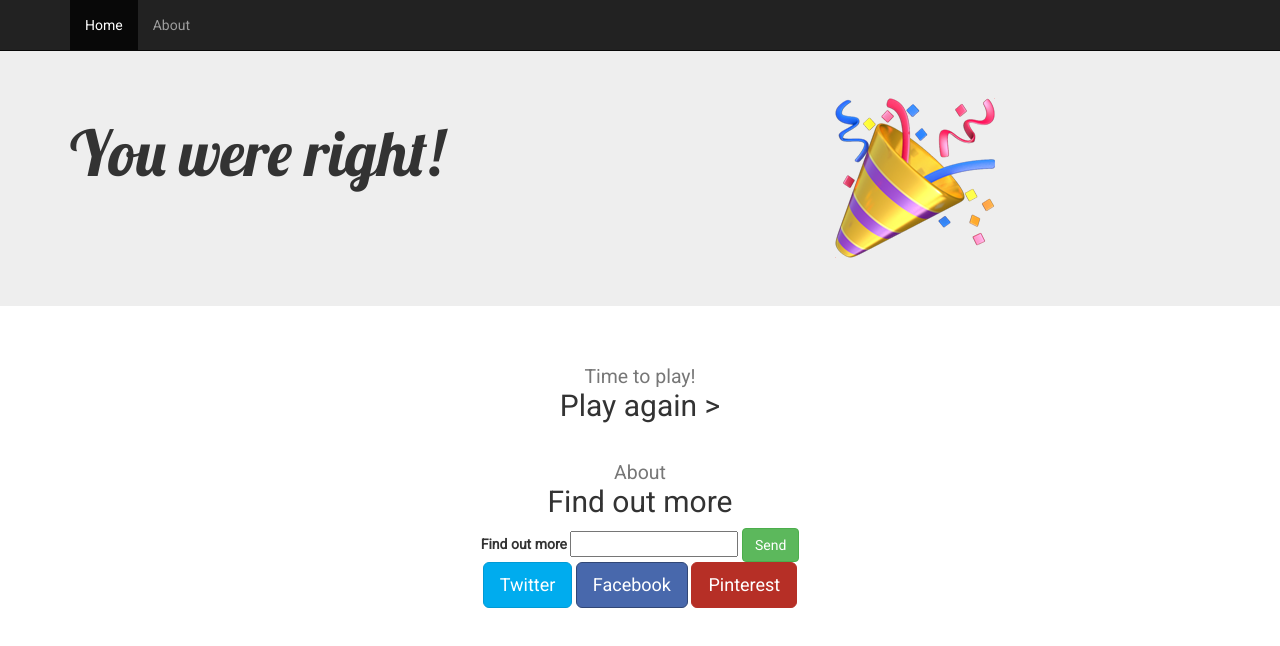
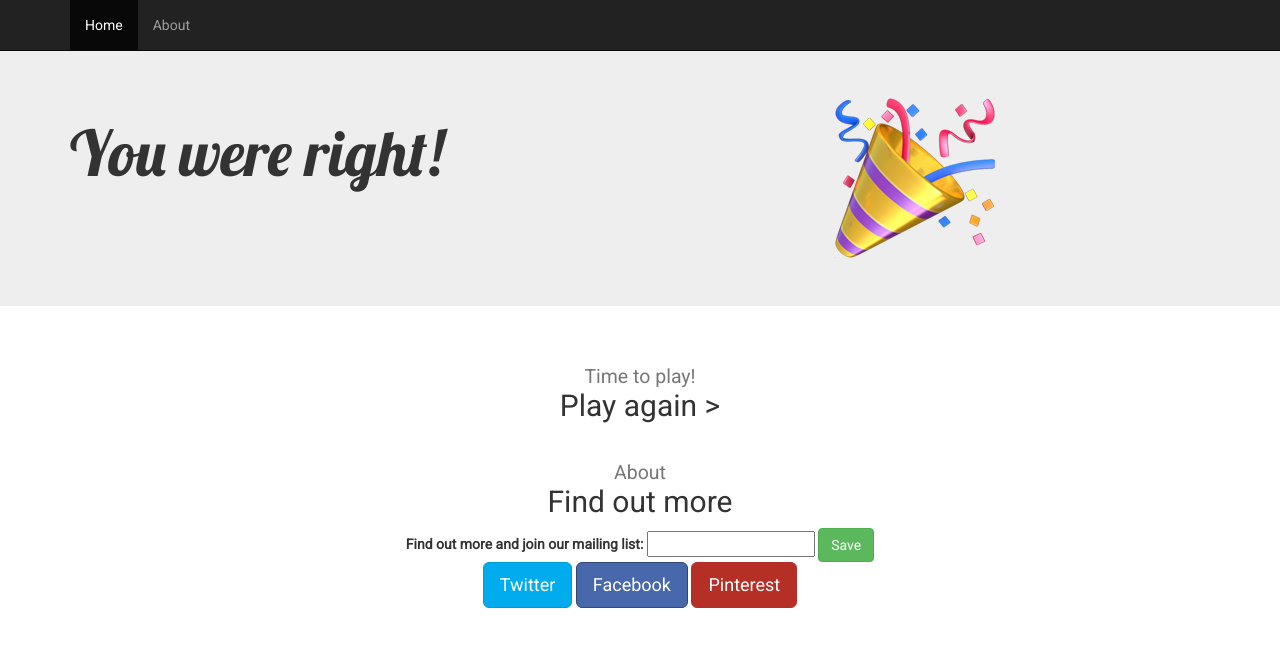
Before and after one commit to herjuliana/competition_site, a plain HTML site: page correct.html in a window 1280 px wide. Drawn offline with nearby package versions, Linux system fonts and the light colour scheme.

Commit message:
Form tweaks - join our mailing list
On all three html pages

```diff
--- a/correct.html
+++ b/correct.html
@@ -50,9 +50,9 @@
       <h2><small>About</small><br />Find out more</h2>
 
         <form id="find-out-more-form" role='form'>
-          <label for="email">Find out more</label>
+          <label for="email">Find out more and join our mailing list:</label>
           <input type="text" name="email" >
-          <button class="btn btn-success" type="submit">Send</button>
+          <button class="btn btn-success" type="submit">Save</button>
         </form>
 
       <div id='social-buttons'>
```
Also changed, not shown: incorrect.html (+2 -2 lines), index.html (+2 -2 lines).
